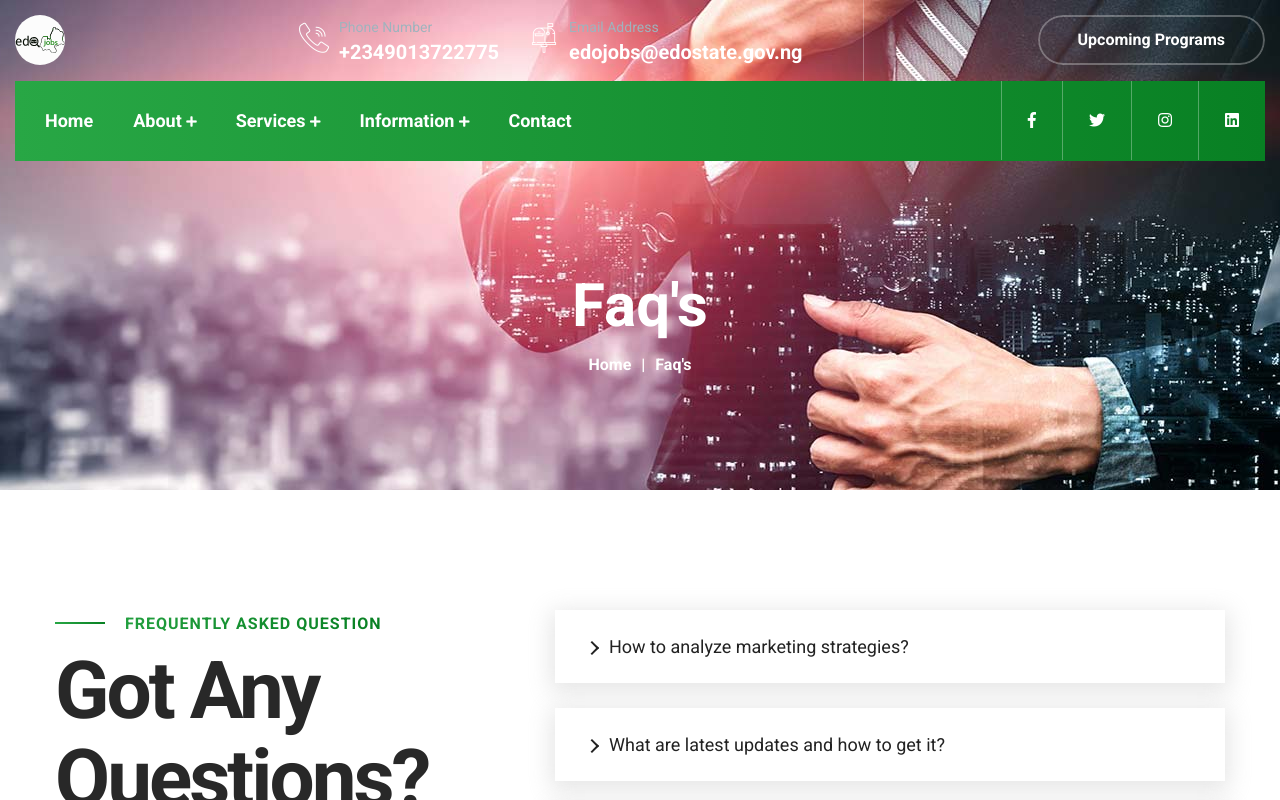
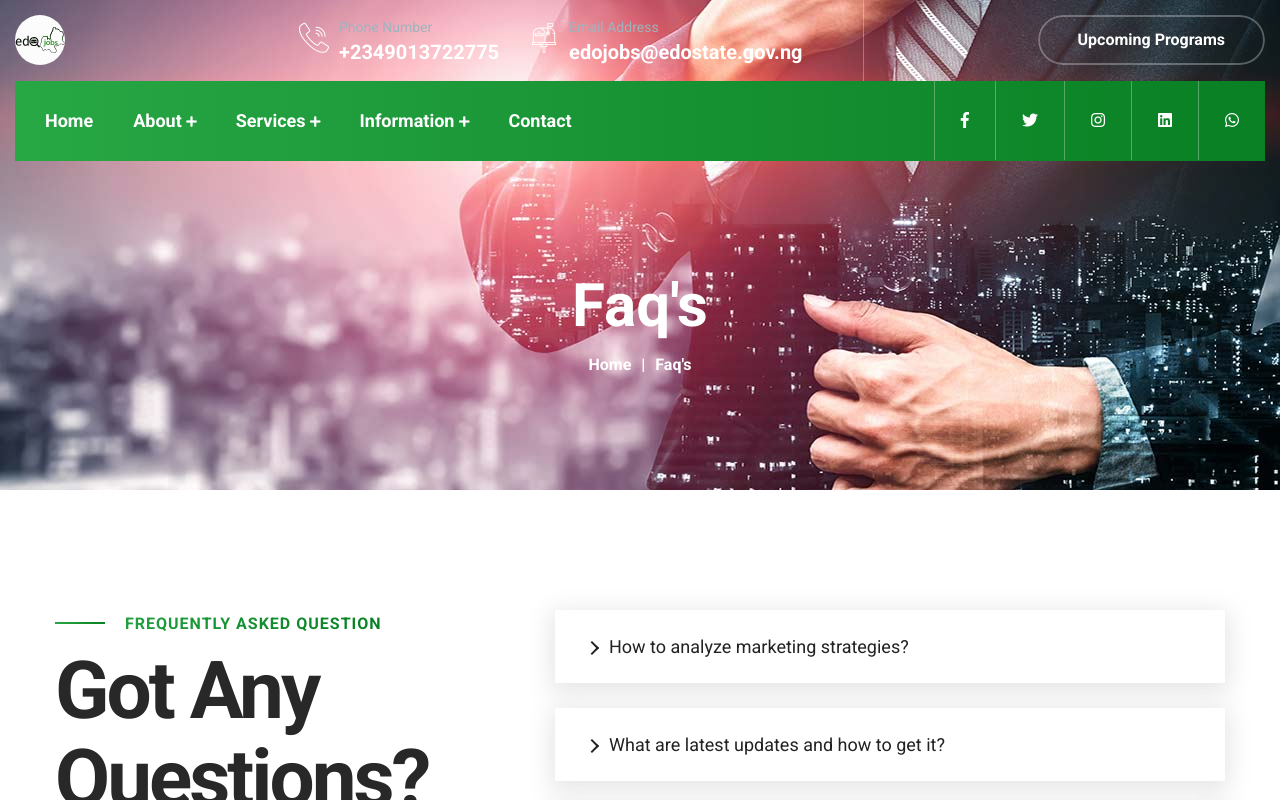
Before and after one commit to David-Uk/edojobs-frontend, a React (Create React App) app: page /faq in a window 1280 px wide. Shown: the top 800 px of the page. Built offline with nearby package versions, Linux system fonts and the light colour scheme.

Commit message:
Added social icons

```diff
--- a/src/markup/layout/header.jsx
+++ b/src/markup/layout/header.jsx
@@ -119,6 +119,7 @@ class Header extends Component {
                                         <li><a href={'https://x.com/Edojobs'}><span class="fab fa-twitter"></span></a></li>
                                         <li><a href={'https://instagram.com/edojobs'}><span class="fab fa-instagram"></span></a></li>
                                         <li><a href={'https://linkedin.com/company/edojobs'}><span class="fab fa-linkedin"></span></a></li>
+                                        <li><a href={'https://wa.link/2532tu'}><span class="fab fa-whatsapp"></span></a></li>
                                     </ul>
                                 </div>
                             </div>
```
